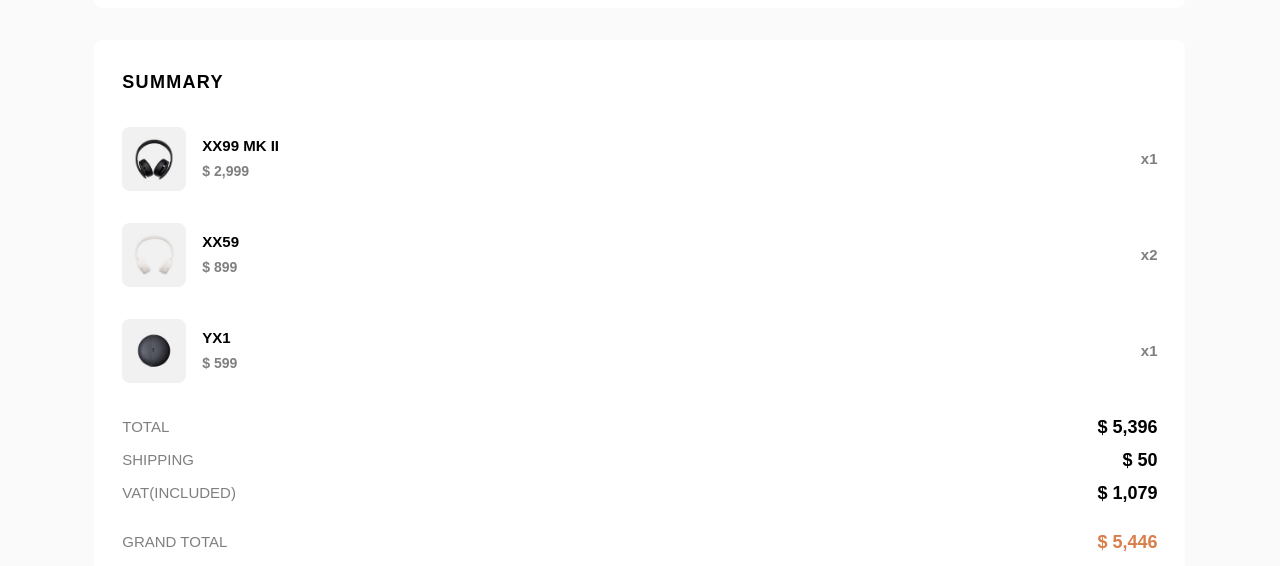
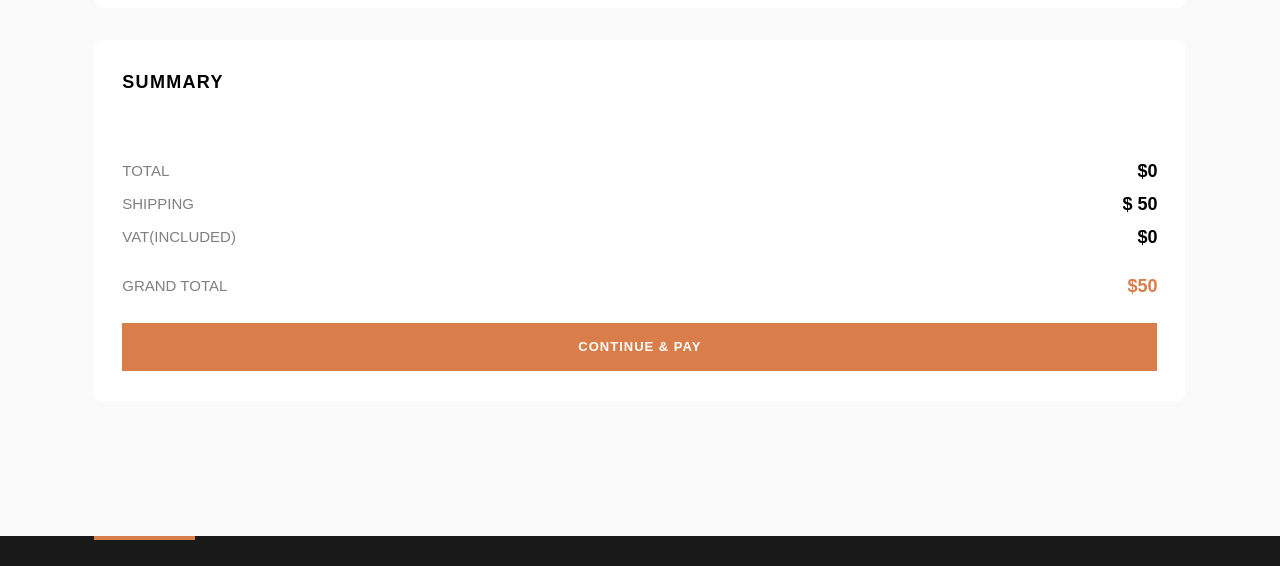
Before and after one commit to mrcordova/audiophile-e-commerce-website, a plain HTML site: page frontend/checkout.html in a window 1280 px wide. Shown: the part 1150-1716 px from the top of the page. Drawn offline with Linux system fonts and the light colour scheme.

Commit message:
logic for summary in checkout page

```diff
--- a/frontend/checkout.html
+++ b/frontend/checkout.html
@@ -12,6 +12,7 @@
     <link rel="stylesheet" href="css/reset.css" />
     <link rel="stylesheet" href="css/style.css" />
     <script type="module" src="js/script.js"></script>
+    <script type="module" src="js/checkout.js"></script>
 
     <title>Frontend Mentor | Audiophile e-commerce website</title>
   </head>
@@ -371,7 +372,7 @@
         <div class="checkout-summary manrope-bold">
           <h3>Summary</h3>
           <div class="cart-items">
-            <div class="cart-item-cont">
+            <!-- <div class="cart-item-cont">
               <img
                 src="./assets/cart/image-xx99-mark-two-headphones.jpg"
                 alt="xx99 mk ii" />
@@ -400,27 +401,29 @@
                 <p class="amount">$ 599</p>
               </div>
               <p class="quantity">x1</p>
-            </div>
+            </div> -->
           </div>
 
           <div class="cart-total-cont manrope-medium">
             <div class="total-cont">
               <div class="cart-total">
                 <p>total</p>
-                <span class="manrope-bold">$ 5,396</span>
+                <span data-total="5396" class="manrope-bold">$ 5,396</span>
               </div>
-              <div class="cart-total">
+              <div data-shipping="50" class="cart-total">
                 <p>shipping</p>
                 <span class="manrope-bold">$ 50</span>
               </div>
               <div class="cart-total">
                 <p>vat(included)</p>
-                <span class="manrope-bold">$ 1,079</span>
+                <span data-vat="1079" class="manrope-bold">$ 1,079</span>
               </div>
             </div>
             <div class="cart-total">
               <p>grand total</p>
-              <span class="manrope-bold grand-total">$ 5,446</span>
+              <span data-grand-total="6899" class="manrope-bold grand-total">
+                $ 5,446
+              </span>
             </div>
             <button data-show-dialog="orderConfirmation" class="manrope-bold">
               continue & pay
--- /dev/null
+++ b/frontend/js/checkout.js
@@ -0,0 +1,63 @@
+import { VAT, priceOptions } from "./script.js";
+
+// console.log(VAT);
+if (!("cart" in localStorage)) {
+  localStorage.setItem("cart", JSON.stringify({}));
+}
+const cart = JSON.parse(localStorage.getItem("cart"));
+let cartTotal = 0;
+// let cartItemNumber = 0;
+const cartItems = document.querySelector(".checkout-summary .cart-items");
+const total = document.querySelector(".checkout-summary [data-total]");
+const vat = document.querySelector(".checkout-summary [data-vat]");
+const shipping = document.querySelector(".checkout-summary [data-shipping]");
+const grandTotal = document.querySelector(
+  ".checkout-summary [data-grand-total]"
+);
+
+cartItems.replaceChildren();
+console.log(cartItems);
+
+for (const [name, valuesObj] of Object.entries(cart)) {
+  const price = parseInt(valuesObj.price).toLocaleString("en-US", {
+    style: "currency",
+    currency: "USD",
+    maximumFractionDigits: 0,
+  });
+  cartItems.insertAdjacentHTML(
+    "beforeend",
+    ` <div class="cart-item-cont">
+                <img
+                  src="${valuesObj.image}"
+                  alt="${name}" />
+                <div class="cart-item-info manrope-bold">
+                  <p>${name}</p>
+                  <p class="amount">${price}</p>
+                </div>
+                <p class="quantity">x${valuesObj.amount}</p>
+              </div>`
+  );
+  cartTotal += parseFloat(valuesObj.price) * parseFloat(valuesObj.amount);
+  // cartItemNumber += parseFloat(valuesObj.amount);
+}
+total.setAttribute("data-total", cartTotal);
+console.log(cartTotal);
+total.textContent = `${parseFloat(cartTotal.toFixed(0)).toLocaleString(
+  "en-US",
+  priceOptions
+)}`;
+
+vat.setAttribute("data-vat", cartTotal * (VAT - 1));
+vat.textContent = `${parseFloat(
+  (cartTotal * (VAT - 1)).toFixed(0)
+).toLocaleString("en-US", priceOptions)}`;
+
+grandTotal.setAttribute(
+  "data-grand-total",
+  cartTotal * VAT + parseInt(shipping.dataset.shipping)
+);
+grandTotal.textContent = `${parseFloat(
+  (cartTotal * VAT + parseInt(shipping.dataset.shipping)).toFixed(0)
+).toLocaleString("en-US", priceOptions)}`;
+
+// console.log(localStorage.getItem("cart"));
--- a/frontend/js/script.js
+++ b/frontend/js/script.js
@@ -13,6 +13,12 @@ const main = document.querySelector("main");
 const cartDialog = document.querySelector("#cartDialog");
 const header = document.querySelector("header");
 const VAT = 1.2;
+const priceOptions = {
+  style: "currency",
+  currency: "USD",
+  minimumFractionDigits: 0,
+  maximumFractionDigits: 2,
+};
 
 // button.addEventListener("click", () => {
 //   details.open = !details.open; // Toggles the open/close state of the details
@@ -95,6 +101,8 @@ for (const returnBtn of returnBtns) {
 cartDialog.addEventListener("click", (e) => {
   const counterBtn = e.target.closest("button[data-counter-amount]");
   const removeAllBtn = e.target.closest("button[data-cart-remove-all]");
+  // e.preventDefault();
+  // console.log(e.target.tagName);d
   if (counterBtn) {
     const cart = JSON.parse(localStorage.getItem("cart"));
     const cartTotal = cartDialog.querySelector("[data-cart-total]");
@@ -148,7 +156,6 @@ cartDialog.addEventListener("click", (e) => {
     if (priceEle.dataset.counterValue == "0") {
       const { [itemName]: _, ...newCart } = cart;
       // console.log(priceEle.parentElement.parentElement.children[0]);
-
       localStorage.setItem("cart", JSON.stringify(newCart));
       priceEle.parentElement.parentElement.remove();
     }
@@ -165,7 +172,7 @@ cartDialog.addEventListener("click", (e) => {
     cartTotal.textContent = `$ 0`;
 
     cartItems.replaceChildren();
-    // console.log("blcik");
+    localStorage.setItem("cart", JSON.stringify({}));
   }
 });
 main.addEventListener("click", (e) => {
@@ -188,7 +195,6 @@ main.addEventListener("click", (e) => {
     };
 
     localStorage.setItem("cart", JSON.stringify(cart));
-    // console.log(cart);
   }
 });
 
@@ -209,6 +215,7 @@ header.addEventListener("click", (e) => {
     const cart = JSON.parse(localStorage.getItem("cart"));
     let cartTotal = 0;
     let cartItemNumber = 0;
+    cartDialogItemsCont.replaceChildren();
     // console.log(Object.entries(cart));
     for (const [name, valuesObj] of Object.entries(cart)) {
       const price = parseInt(valuesObj.price).toLocaleString("en-US", {
@@ -260,3 +267,5 @@ header.addEventListener("click", (e) => {
     cartNumberEle.textContent = `(${cartItemNumber})`;
   }
 });
+
+export { VAT, priceOptions };
```
